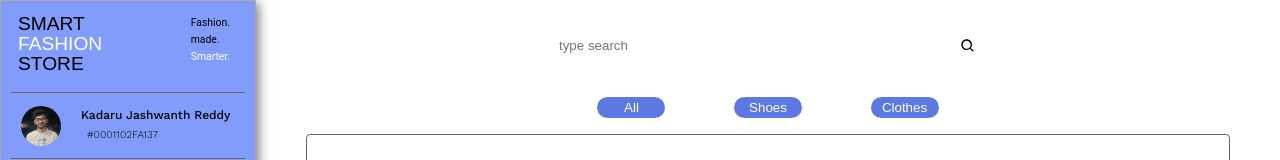
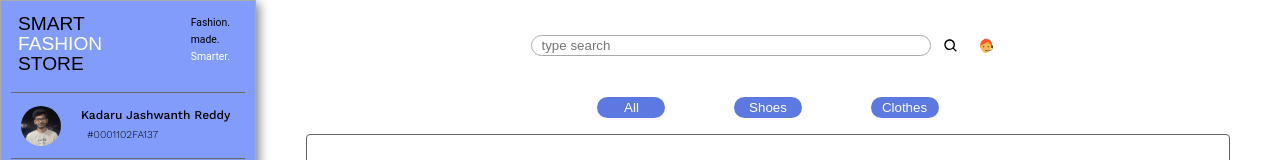
Before and after one commit to JashwanthKadaru/AI_Assisted_Shopping_App, a React (Create React App) app in the folder client/smart_store_client/: page /shop in a window 1280 px wide. In both pictures the pointer is over the input "type search". Shown: the top 160 px of the page. Built offline with nearby package versions, Linux system fonts and the light colour scheme; a web font is replaced by a local one.

Commit message:
Inside client folder, added Added assistant icon and test profile icon and their css styles.

```diff
--- a/client/smart_store_client/src/css/Home.css
+++ b/client/smart_store_client/src/css/Home.css
@@ -22,7 +22,9 @@
     border: 1px solid transparent;
 }
 
-
+.search-box input:hover, .search-box input:active {
+    border: 1px solid #aaaaaa;
+}
 
 .search-icon {
     display: inline-block;
--- a/client/smart_store_client/src/pages/Home.js
+++ b/client/smart_store_client/src/pages/Home.js
@@ -10,6 +10,7 @@ const Home = () => {
             <div className="search-box">
                 <input type="search" placeholder="type search" value={searchText} onChange={(e) => setSearchText(e.target.value)}/>
                 <BiSearch className="search-icon"/>
+                <FcAssistant className="search-icon"/>
             </div>
 
             <div className="tags-div">
```
